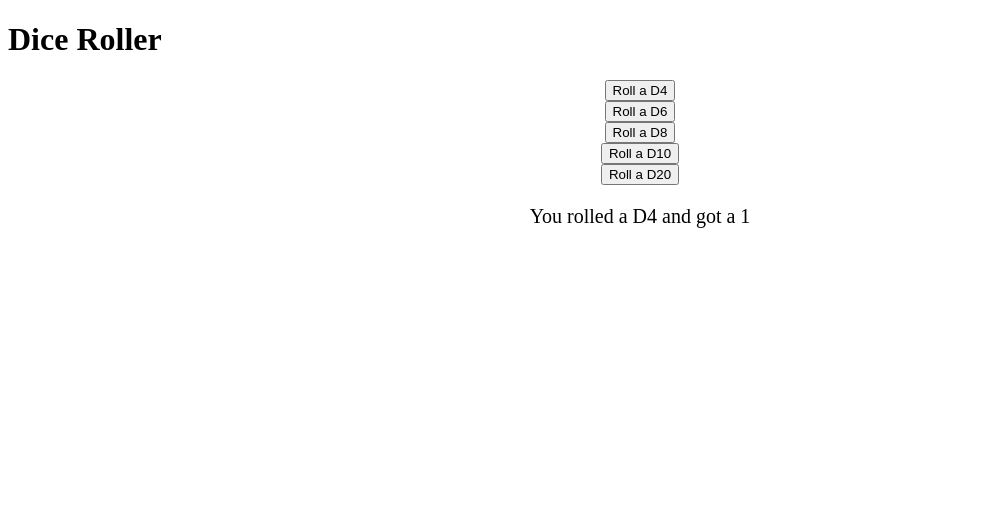
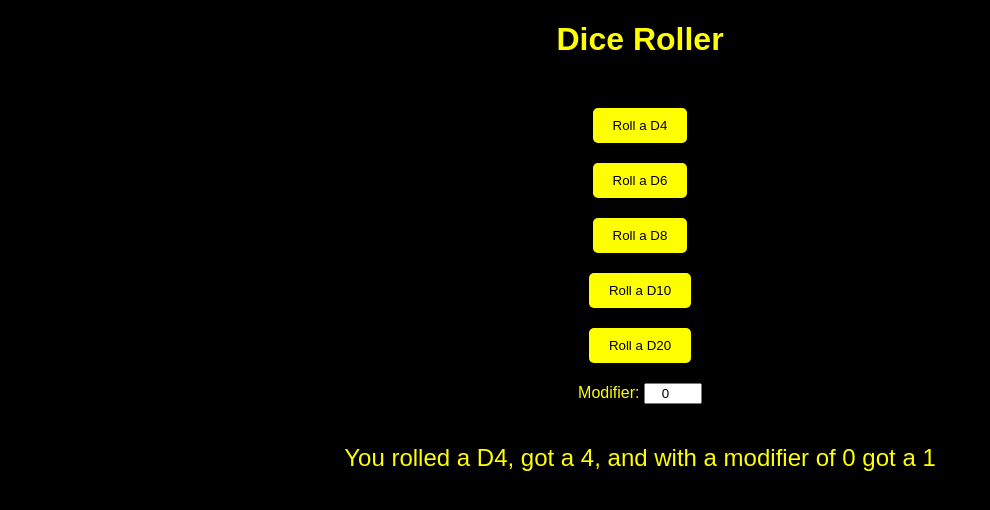
Before and after one commit to Tomokaari/tomokaari.github.io, a plain HTML site: page index.html in a window 1280 px wide. Both pictures are taken after a click on the button "Roll a D4". Shown: the whole page, without its empty margins (0-990 px from the left). Drawn offline with Linux system fonts and the light colour scheme.

Commit message:
update + modifier

```diff
--- a/diceroller.js
+++ b/diceroller.js
@@ -3,6 +3,7 @@ const d6Button = document.querySelector('#d6');
 const d8Button = document.querySelector('#d8');
 const d10Button = document.querySelector('#d10');
 const d20Button = document.querySelector('#d20');
+const modifier = document.querySelector('#modifier');
 const result = document.querySelector('#result');
 
 function rollDie(numSides) {
@@ -10,21 +11,26 @@ function rollDie(numSides) {
 }
 
 d4Button.addEventListener('click', () => {
-  result.textContent = `You rolled a D4 and got a ${rollDie(4)}`;
+  const roll = rollDie(4) + Number(modifier.value);
+  result.textContent = `You rolled a D4, got a ${rollDie(4)}, and with a modifier of ${modifier.value} got a ${roll}`;
 });
 
 d6Button.addEventListener('click', () => {
-  result.textContent = `You rolled a D6 and got a ${rollDie(6)}`;
+  const roll = rollDie(6) + Number(modifier.value);
+  result.textContent = `You rolled a D6, got a ${rollDie(6)}, and with a modifier of ${modifier.value} got a ${roll}`;
 });
 
 d8Button.addEventListener('click', () => {
-  result.textContent = `You rolled a D8 and got a ${rollDie(8)}`;
+  const roll = rollDie(8) + Number(modifier.value);
+  result.textContent = `You rolled a D8, got a ${rollDie(8)}, and with a modifier of ${modifier.value} got a ${roll}`;
 });
 
 d10Button.addEventListener('click', () => {
-  result.textContent = `You rolled a D10 and got a ${rollDie(10)}`;
+  const roll = rollDie(10) + Number(modifier.value);
+  result.textContent = `You rolled a D10, got a ${rollDie(10)}, and with a modifier of ${modifier.value} got a ${roll}`;
 });
 
 d20Button.addEventListener('click', () => {
-  result.textContent = `You rolled a D20 and got a ${rollDie(20)}`;
+  const roll = rollDie(20) + Number(modifier.value);
+  result.textContent = `You rolled a D20, got a ${rollDie(20)}, and with a modifier of ${modifier.value} got a ${roll}`;
 });
--- a/index.html
+++ b/index.html
@@ -1,8 +1,40 @@
 <!DOCTYPE html>
   <head>
+    <link rel="stylesheet" href="diceroller.css">
     <title>Dice Roller</title>
+    <style>
+      body {
+        background-color: black;
+        color: yellow;
+        font-family: Arial, sans-serif;
+        text-align: center;
+      }
+      #diceContainer {
+        display: flex;
+        flex-direction: column;
+        align-items: center;
+        margin-top: 50px;
+      }
+      button {
+        background-color: yellow;
+        color: black;
+        padding: 10px 20px;
+        border: none;
+        border-radius: 5px;
+        margin-bottom: 20px;
+        cursor: pointer;
+      }
+      #modifier {
+        width: 50px;
+        text-align: center;
+        margin-bottom: 20px;
+      }
+      #result {
+        font-size: 24px;
+        margin-top: 20px;
+      }
+    </style>
   </head>
-  <link rel="stylesheet" href="diceroller.css">
   <body>
     <h1>Dice Roller</h1>
     <div id="diceContainer">
@@ -11,6 +43,10 @@
       <button id="d8">Roll a D8</button>
       <button id="d10">Roll a D10</button>
       <button id="d20">Roll a D20</button>
+      <div>
+        Modifier:
+        <input type="number" id="modifier" value="0">
+      </div>
       <div id="result"></div>
     </div>
   </body>
```
